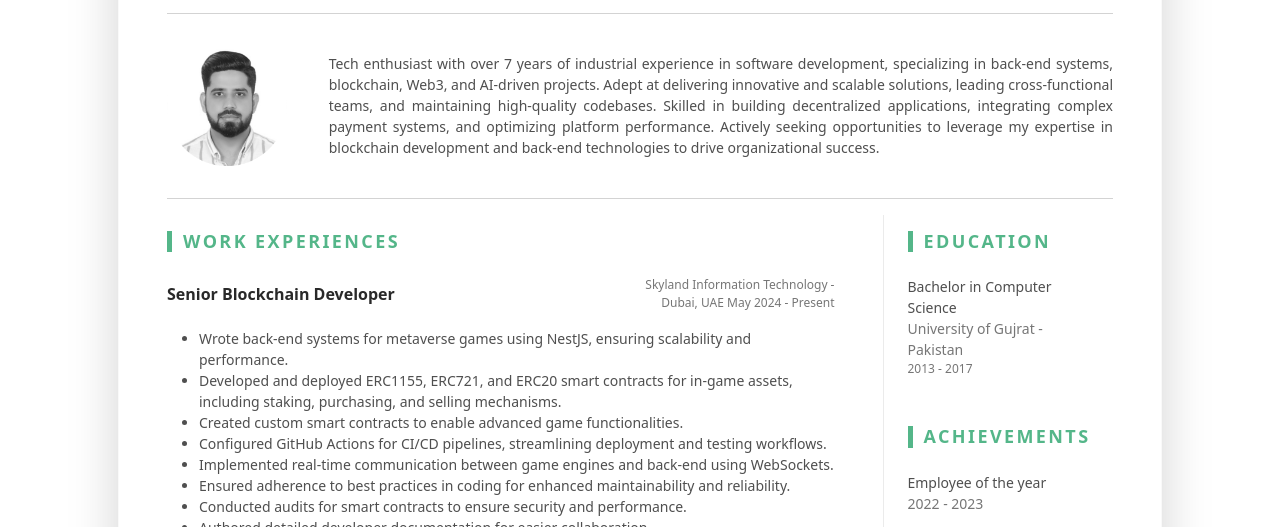
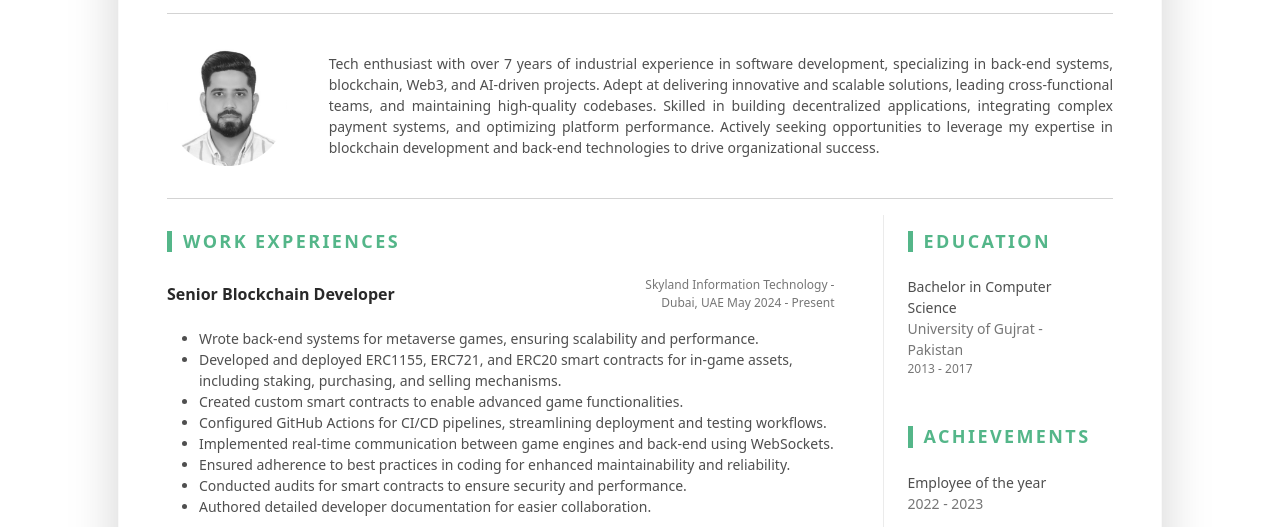
Before and after one commit to ifarhanriasat/ifarhanriasat.github.io, a plain HTML site: page index.html in a window 1280 px wide. Shown: the part 213-740 px from the top of the page. Drawn offline with Linux system fonts and the light colour scheme.

Commit message:
updated portfolio

```diff
--- a/index.html
+++ b/index.html
@@ -96,7 +96,7 @@
                                         <p>
                                         </p>
                                         <ul class="resume-list">
-                                            <li>Wrote back-end systems for metaverse games using NestJS, ensuring scalability and performance.</li>
+                                            <li>Wrote back-end systems for metaverse games, ensuring scalability and performance.</li>
                                             <li>Developed and deployed ERC1155, ERC721, and ERC20 smart contracts for in-game assets, including staking,
                                                 purchasing, and selling mechanisms.</li>
                                             <li>Created custom smart contracts to enable advanced game functionalities.</li>
```
